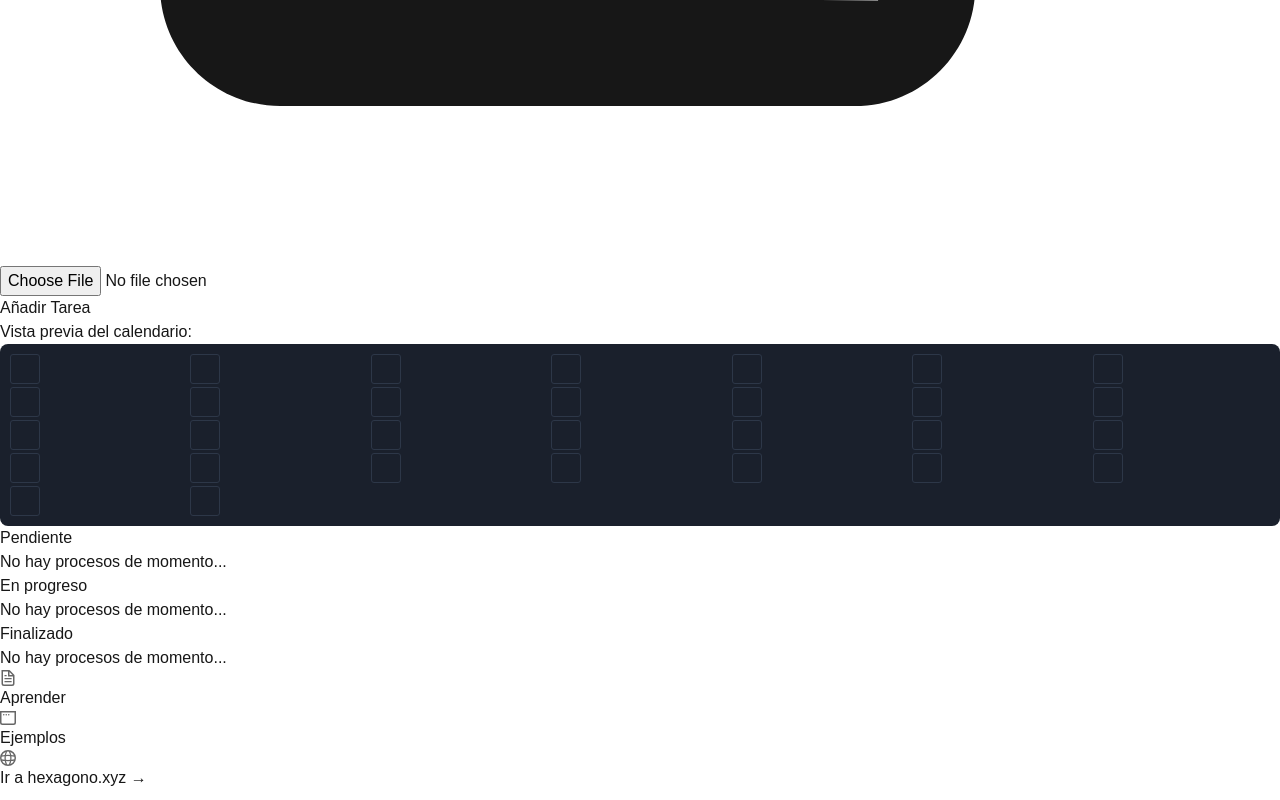
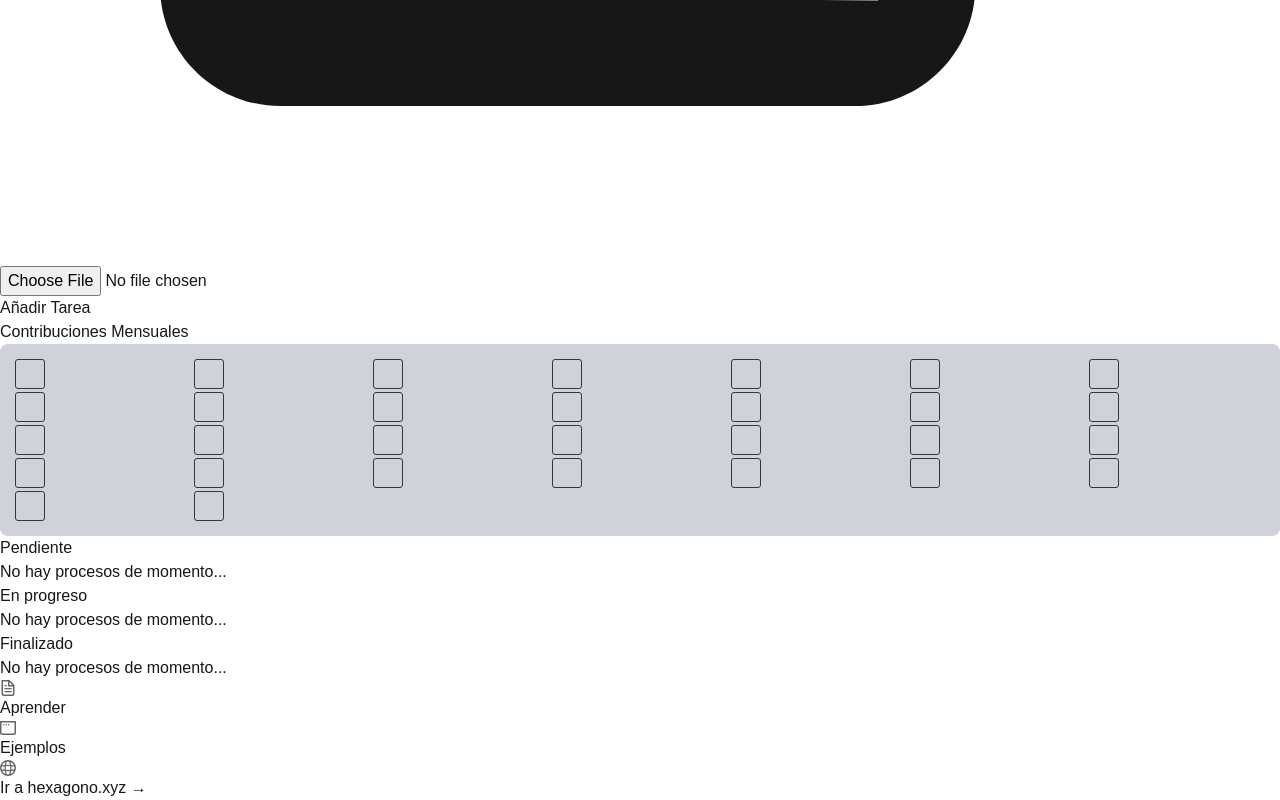
Before and after one commit to GRAMAPHENIA/Columne, a Next.js app: page / in a window 1280 px wide. Shown: the part 1141-1941 px from the top of the page. Built offline with nearby package versions, Linux system fonts and the light colour scheme.

Commit message:
Actualiza el formulario de tareas para mostrar "Contribuciones Mensuales" y ajusta el estilo del calendario, mejorando el diseño y la presentación.

```diff
--- a/src/components/AddTaskForm/AddTaskForm.tsx
+++ b/src/components/AddTaskForm/AddTaskForm.tsx
@@ -114,9 +114,9 @@ export const AddTaskForm: React.FC<AddTaskFormProps> = ({ onAddTask }) => {
       </div>
 
       {/* Contenido vacío (las otras dos columnas) */}
-      <div className="col-span-2 flex justify-center items-center">
+      <div className="col-span-2 flex justify-right items-start">
         <div>
-          <p className="text-gray-400 mb-4">Vista previa del calendario:</p>
+          <p className="text-xl font-bold mb-6 text-white">Contribuciones Mensuales</p>
           <Calendar tasks={tasks} />
         </div>
       </div>
--- a/src/components/calendar/Calendar.module.css
+++ b/src/components/calendar/Calendar.module.css
@@ -2,9 +2,10 @@
   display: grid;
   grid-template-columns: repeat(7, 1fr);
   gap: 3px; /* Reducir aún más el espacio entre los recuadros */
-  background-color: #1a202c; /* Fondo oscuro */
-  padding: 10px; /* Reducir aún más el padding */
+  background-color: #313f503b; /* Fondo oscuro */
+  padding: 15px; /* Reducir aún más el padding */
   border-radius: 8px;
+
 }
 
 .day {
```
